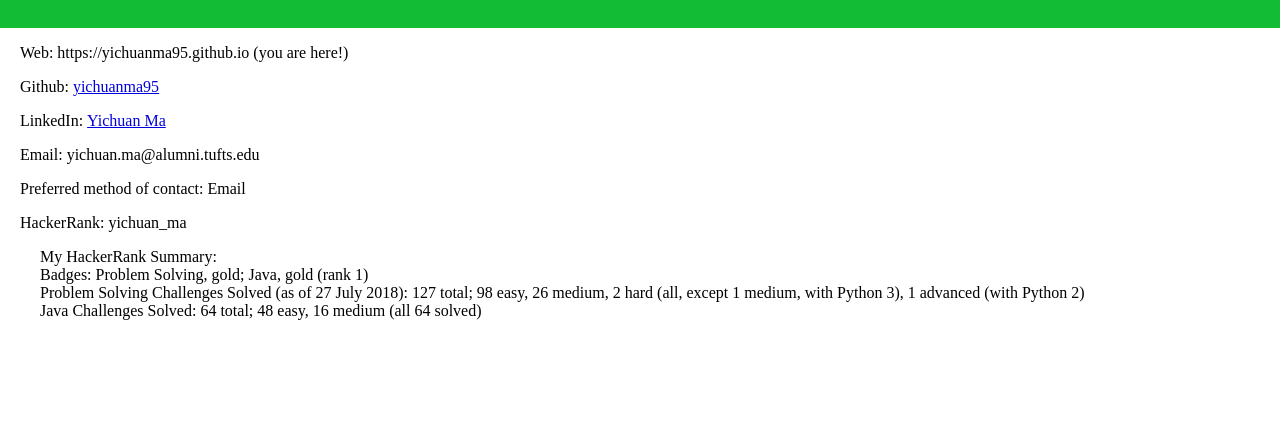
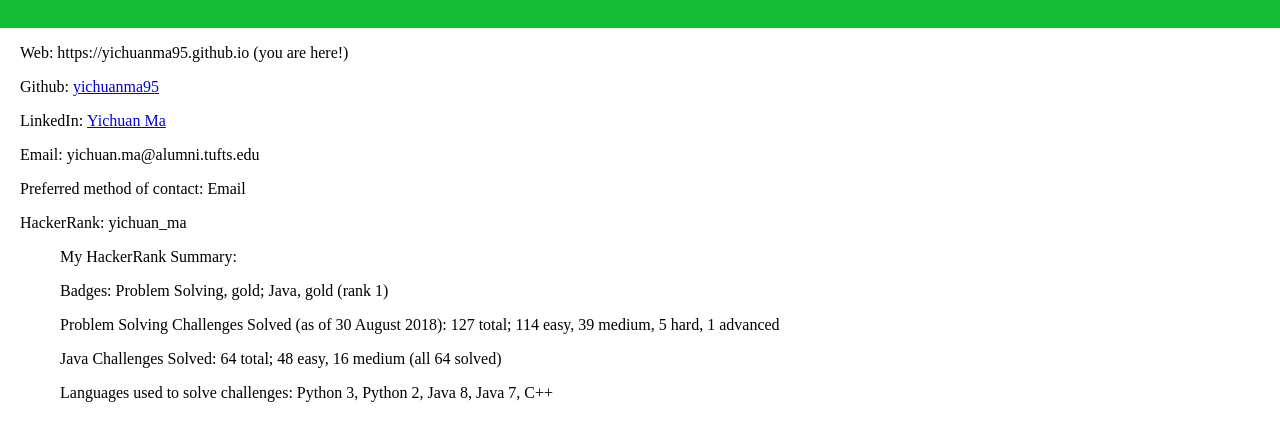
Before and after one commit to yichuanma95/yichuanma95.github.io, a plain HTML site: page contact.html in a window 1280 px wide. Shown: the part 192-632 px from the top of the page. Drawn offline with Linux system fonts and the light colour scheme.

Commit message:
more hackerrank-related updates

```diff
--- a/contact.html
+++ b/contact.html
@@ -20,6 +20,12 @@
         <p>Email: yichuan.ma@alumni.tufts.edu</p>
         <p>Preferred method of contact: Email</p>
         <p>HackerRank: yichuan_ma</p>
-        <p style="padding-left: 40px">My HackerRank Summary:<br/>Badges: Problem Solving, gold; Java, gold (rank 1)<br/>Problem Solving Challenges Solved (as of 27 July 2018): 127 total; 98 easy, 26 medium, 2 hard (all, except 1 medium, with Python 3), 1 advanced (with Python 2)<br/>Java Challenges Solved: 64 total; 48 easy, 16 medium (all 64 solved)</p>
+        <div style="padding-left: 40px">
+            <p>My HackerRank Summary:</p>
+            <p>Badges: Problem Solving, gold; Java, gold (rank 1)</p>
+            <p>Problem Solving Challenges Solved (as of 30 August 2018): 127 total; 114 easy, 39 medium, 5 hard, 1 advanced</p>
+            <p>Java Challenges Solved: 64 total; 48 easy, 16 medium (all 64 solved)</p>
+            <p>Languages used to solve challenges: Python 3, Python 2, Java 8, Java 7, C++</p>
+        </div>
     </body>
 </html>
```
Also changed, not shown: 1 other file.
